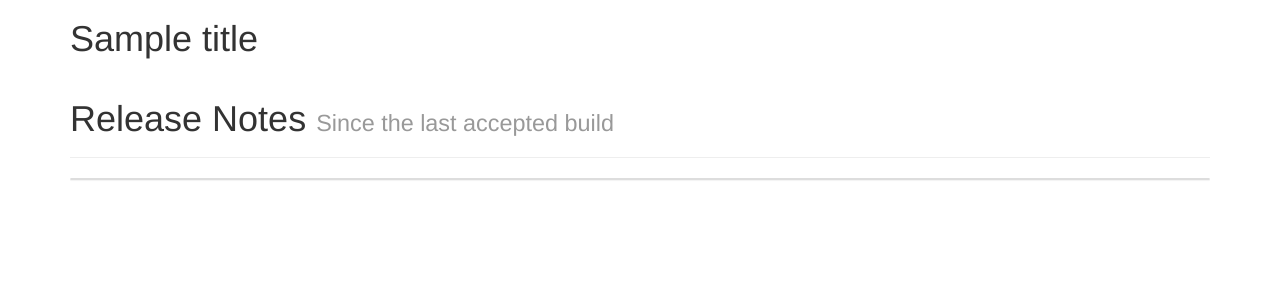
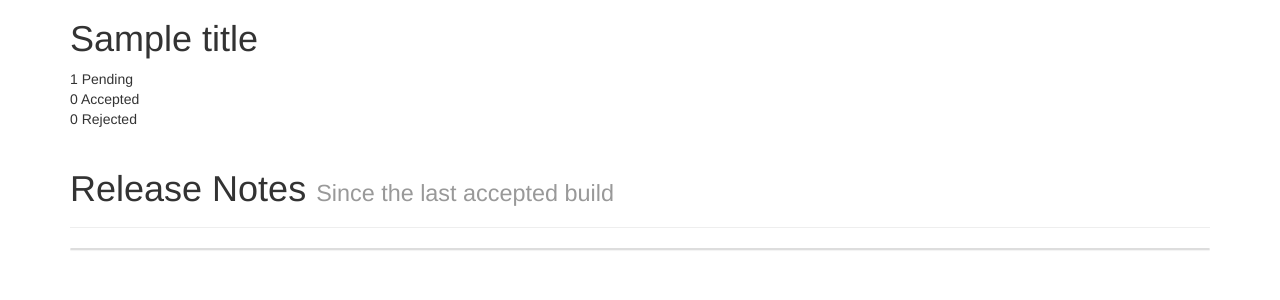
Before and after one commit to OmegaDroid/quokka, a Django app: template templates/release.html in a window 1280 px wide. Shown: the part 51-351 px from the top of the page. Run offline with Django 3.2, Linux system fonts and the light colour scheme; tables that the repository leaves empty hold one stand-in row (values such as "Sample post"); the template is opened without the code that fills it: values that come from a table or form of the project are taken from there, most other values are stand-ins (such as "Sample title", 1, 10 or a date in 2020); some libraries are stand-ins or nearby versions.

Commit message:
Added pending/accepted/rejected table

```diff
--- a/templates/release.html
+++ b/templates/release.html
@@ -3,6 +3,7 @@
 
 {% block MainContent %}
 	<div>
+		{# Banner stating if the release was accepted or rejected #}
 		{% if not release.pending %}
 			{% if release.accepted %}
 				<div class="alert alert-success">
@@ -22,6 +23,15 @@
 				</div>
 			{% endif %}
 		{% endif %}
+
+		{# Add the pending/accepted/rejected table #}
+		<table>
+			<tr><td>{{ release.pending_responses.count }} Pending</td></tr>
+			<tr><td>{{ release.accepted_responses.count }} Accepted</td></tr>
+			<tr><td>{{ release.rejected_responses.count }} Rejected</td></tr>
+		</table>
+
+		{# Add the release notes since the last accepted build #}
 		<div class="page-header">
 		  <h1>Release Notes <small>Since the last accepted build</small></h1>
 		</div>
@@ -36,6 +46,8 @@
 			    </div>
 			{% endfor %}
 		</div>
+
+		{# Add the accept/reject buttons and forms #}
 		{% if userResponse %}
 			<div class="row pull-right">
 				<button class="pull-right btn btn-success" data-toggle="modal" data-target="#accept_overlay"><span class="glyphicon glyphicon-ok"></span> Accept</button>
@@ -46,4 +58,5 @@
 
 			</div>
 		{% endif %}
+	</div>
 {% endblock %}
```
Lines whose indentation alone changed are shown as unchanged.
